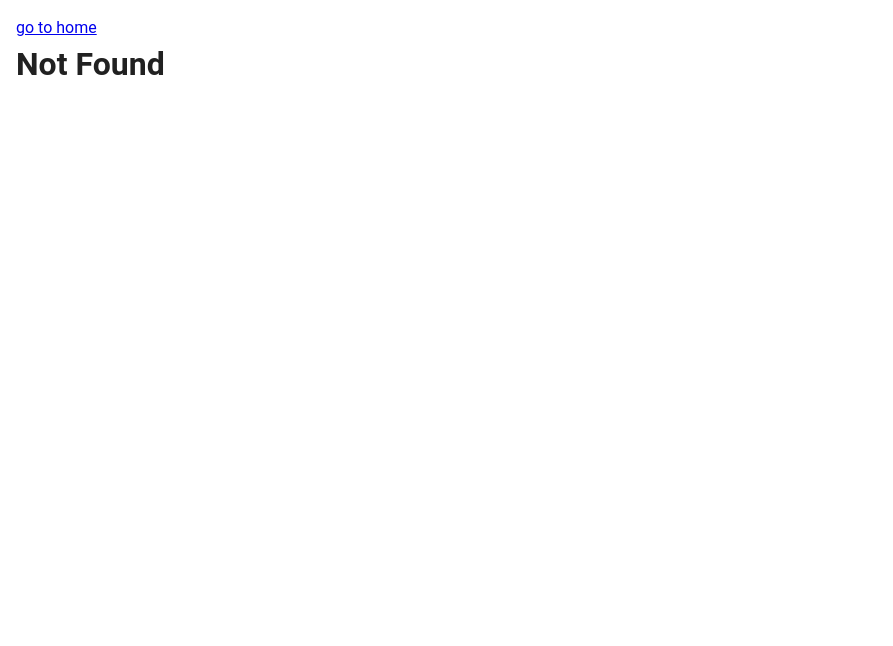
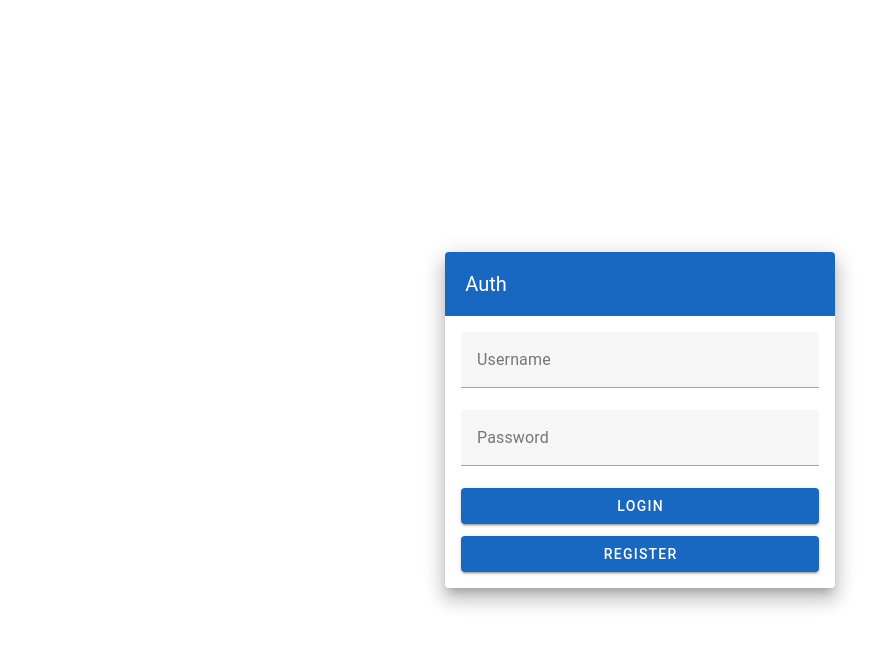
Before and after one commit to axelrizo630/resuelve_prueba_zero_web_frontend, a Vue app: page /login in a window 1280 px wide. Before the commit this address had no page. Shown: the top 646 px of the page, without its empty margins (0-893 px from the left). Built offline with nearby package versions, Linux system fonts and the light colour scheme; no server answers.

Commit message:
feat(auth): auth system by local storage

```diff
--- a/src/routes/router.ts
+++ b/src/routes/router.ts
@@ -2,23 +2,39 @@ import BaseLayout from "@/layouts/BaseLayout.vue";
 import EmptyLayout from "@/layouts/EmptyLayout.vue";
 import AboutView from "@/views/AboutView.vue";
 import HomeView from "@/views/HomeView.vue";
+import LoginView from "@/views/LoginView.vue";
 import NotFoundView from "@/views/NotFoundView.vue";
 import { RouteRecordRaw, createRouter, createWebHistory } from "vue-router";
 
 const routes: RouteRecordRaw[] = [
   {
     path: "/",
-    component: BaseLayout,
+    beforeEnter: (_to, _from, next) => {
+      const token = localStorage.getItem("token");
+      if (!token) return next({ name: "Login" });
+      next();
+    },
     children: [
-      { path: "/", component: HomeView, name: "Home" },
-      { path: "/about", component: AboutView, name: "About" },
+      {
+        path: "/",
+        component: BaseLayout,
+        children: [
+          { path: "", component: HomeView, name: "Home" },
+          { path: "about", component: AboutView, name: "About" },
+        ],
+      },
     ],
   },
   {
     path: "/",
     component: EmptyLayout,
     children: [
-      { path: "/:pathMatch(.*)*", component: NotFoundView, name: "NotFound" },
+      { path: "login", component: LoginView, name: "Login" },
+      {
+        path: "/:pathMatch(.*)*",
+        component: NotFoundView,
+        name: "NotFound",
+      },
     ],
   },
 ];
--- a/src/views/LoginView.vue
+++ b/src/views/LoginView.vue
@@ -2,18 +2,23 @@
 import { ref } from "vue";
 import { login } from "@/services/our-backend/login.service";
 import { register } from "@/services/our-backend/register.service";
+import { useRouter } from "vue-router";
+
+const router = useRouter();
 
 const username = ref("");
 const password = ref("");
 
 const handleLoginButton = async () => {
   const data = await login(username.value, password.value);
-  console.log("handleLoginButton  data", data);
+  localStorage.setItem("token", data.token);
+  router.push({ name: "Home" });
 };
 
 const handleRegisterButton = async () => {
   const data = await register(username.value, password.value);
-  console.log("handleRegisterButton  data", data);
+  localStorage.setItem("token", data.token);
+  router.push({ name: "Home" });
 };
 </script>
 <template>
```
